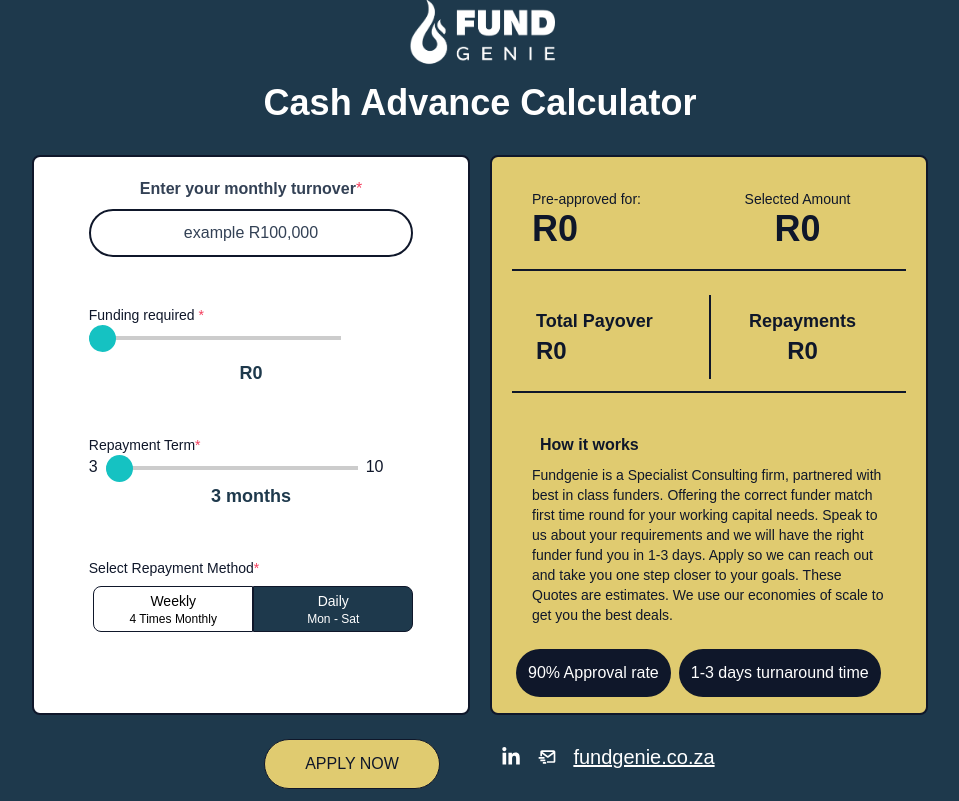
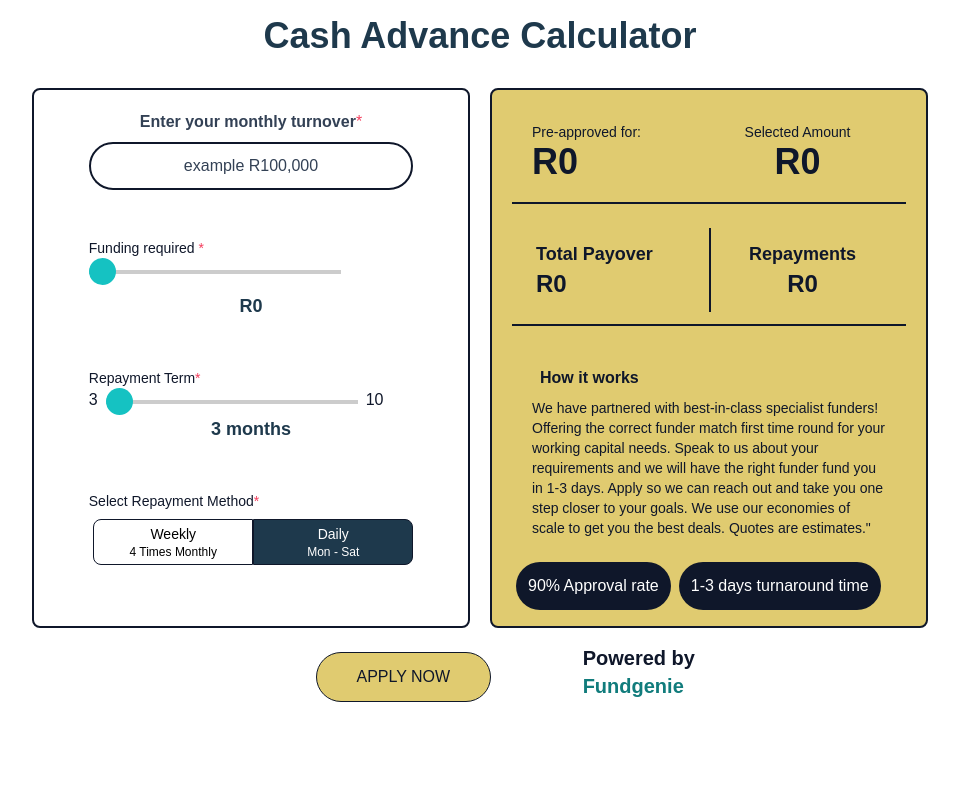
Before and after one commit to grahamusai/genie-calculator, a Next.js app: page / in a window 1280 px wide. Shown: the whole page, without its empty margins (160-1119 px from the left). Built offline with nearby package versions, Linux system fonts and the light colour scheme.

Commit message:
White label updates

```diff
--- a/src/app/layout.tsx
+++ b/src/app/layout.tsx
@@ -22,7 +22,7 @@
     <>
     <html lang="en">
 
-      <body className="bg-[#1e394c]">{children}</body>
+      <body className="">{children}</body>
     </html>
     <Analytics />
     <SpeedInsights />
--- a/src/app/page.tsx
+++ b/src/app/page.tsx
@@ -120,14 +120,9 @@
       <div className="flex justify-center items-center text-slate-900">
         <div className="mx-4 sm:mx-8 md:mx-16 lg:mx-32 xl:mx-48 text-slate-900">
           <div className="flex justify-center">
-            <Image
-              src="/images/logo.png"
-              alt="festive"
-              height={150}
-              width={150}
-            />
+
           </div>
-          <h1 className="text-center text-white font-bold text-4xl mt-3">
+          <h1 className="text-center text-[#1e394c] font-bold text-4xl mt-4">
             Cash Advance Calculator
           </h1>
           <div className="mx-auto mt-8   rounded-lg">
@@ -266,13 +261,7 @@
                 <div className="p-5 mt-3">
                   <h1 className="font-bold p-2 ">How it works</h1>
                   <p className="text-sm">
-                    Fundgenie is a Specialist Consulting firm, partnered with
-                    best in class funders. Offering the correct funder match
-                    first time round for your working capital needs. Speak to us
-                    about your requirements and we will have the right funder
-                    fund you in 1-3 days. Apply so we can reach out and take you
-                    one step closer to your goals. These Quotes are estimates.
-                    We use our economies of scale to get you the best deals.
+                  We have partnered with best-in-class specialist funders! Offering the correct funder match first time round for your working capital needs. Speak to us about your requirements and we will have the right funder fund you in 1-3 days. Apply so we can reach out and take you one step closer to your goals. We use our economies of scale to get you the best deals. Quotes are estimates."
                   </p>
                 </div>
                 <div className="flex flex-row text-center mx-auto">
@@ -323,7 +312,7 @@
           <div className="mx-4 sm:mx-8 md:mx-16 lg:mx-32 xl:mx-48 text-slate-900">
             <div className="flex flex-col sm:flex-row text-center sm:text-left">
               {/* first Column */}
-              <div className="w-full sm:w-1/2 flex gap-5 justify-center py-3">
+              <div className="w-full flex gap-5 items-center justify-center py-3">
                 <Link href={url}>
                   <button
                     className="border rounded-full hover:bg-[#a08e40] hover:text-white border-slate-900 border-1 bg-[#e0cb70] mt-0 md:mt-3 px-10 py-3 text-slate-900 flex items-center justify-center"
@@ -334,36 +323,13 @@
                 </Link>
                 <button
                   onClick={() => setTermsModalIsOpen(true)}
-                  className="lg:hidden uppercase underline text-white"
+                  className="lg:hidden uppercase underline text-black"
                 >
                   How it works?
                 </button>
               </div>
+              <h2 className="mt-4 text-xl font-bold">Powered by <span className="text-[#117c7c] font-bold">Fundgenie</span></h2>
               {/* first Column */}
-              <div className="flex w-full sm:w-1/2 justify-center py-7 text-xl">
-                <div className="px-2 py-1 text-white">
-                  <Link
-                    target="_blank"
-                    href="https://za.linkedin.com/company/get-funds"
-                  >
-                    <h1>
-                      <FaLinkedinIn />
-                    </h1>
-                  </Link>
-                </div>
-                <div className="px-2 py-1 text-white">
-                  <Link href="mailto:info@fundgenie.co.za">
-                    <h1>
-                      <BiMailSend />
-                    </h1>
-                  </Link>
-                </div>
-                <div className="px-2 ">
-                  <Link href="https://apply.fundgenie.co.za" target="_blank">
-                    <h2 className="underline text-white">fundgenie.co.za</h2>
-                  </Link>
-                </div>
-              </div>
             </div>
           </div>
           <div className="flex items-center justify-center "></div>
```
